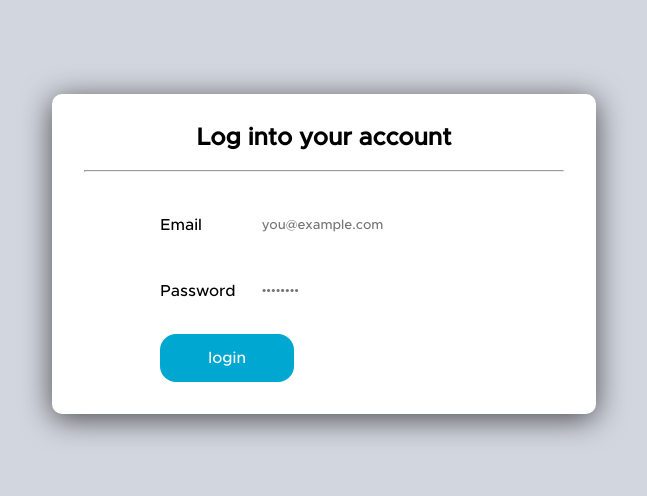
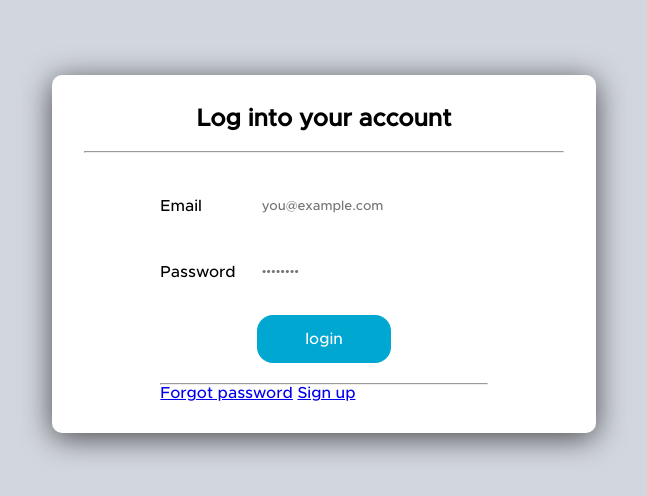
Before and after one commit to aknjoroge/uniHome-scss-template, a website: page users/login.html in a window 1280 px wide. Shown: the part 146-642 px from the top of the page, without its empty margins (316-963 px from the left). Drawn offline with Linux system fonts and the light colour scheme.

Commit message:
updated login styles

```diff
--- a/assets/scss/pages/_login.scss
+++ b/assets/scss/pages/_login.scss
@@ -23,18 +23,24 @@ form input {
   align-items: center;
   justify-content: space-between;
 }
+.form_group-input {
+  display: flex;
+  align-items: center;
+  justify-content: center;
+}
 hr {
   margin-top: 20px;
 }
-
+input {
+  transition: all 0.2s;
+}
 input:focus {
   outline: none;
   border: 0;
-  border-bottom: 1px solid black;
+  border-bottom: 2px solid green;
 }
 
 .inputfield {
-  transition: all 0.2s;
   padding: 10px 10px;
   border-radius: 10px;
   width: 200px;
--- a/users/login.html
+++ b/users/login.html
@@ -37,7 +37,12 @@
                   id=""
                 />
               </div>
-              <input class="btn btn--blue" type="submit" value="login" />
+              <div class="form_group-input">
+                <input class="btn btn--blue" type="submit" value="login" />
+              </div>
+              <hr />
+              <a href="#">Forgot password</a>
+              <a href="#">Sign up</a>
             </form>
           </div>
         </div>
```
Also changed, not shown: assets/scss/build/main.css.
